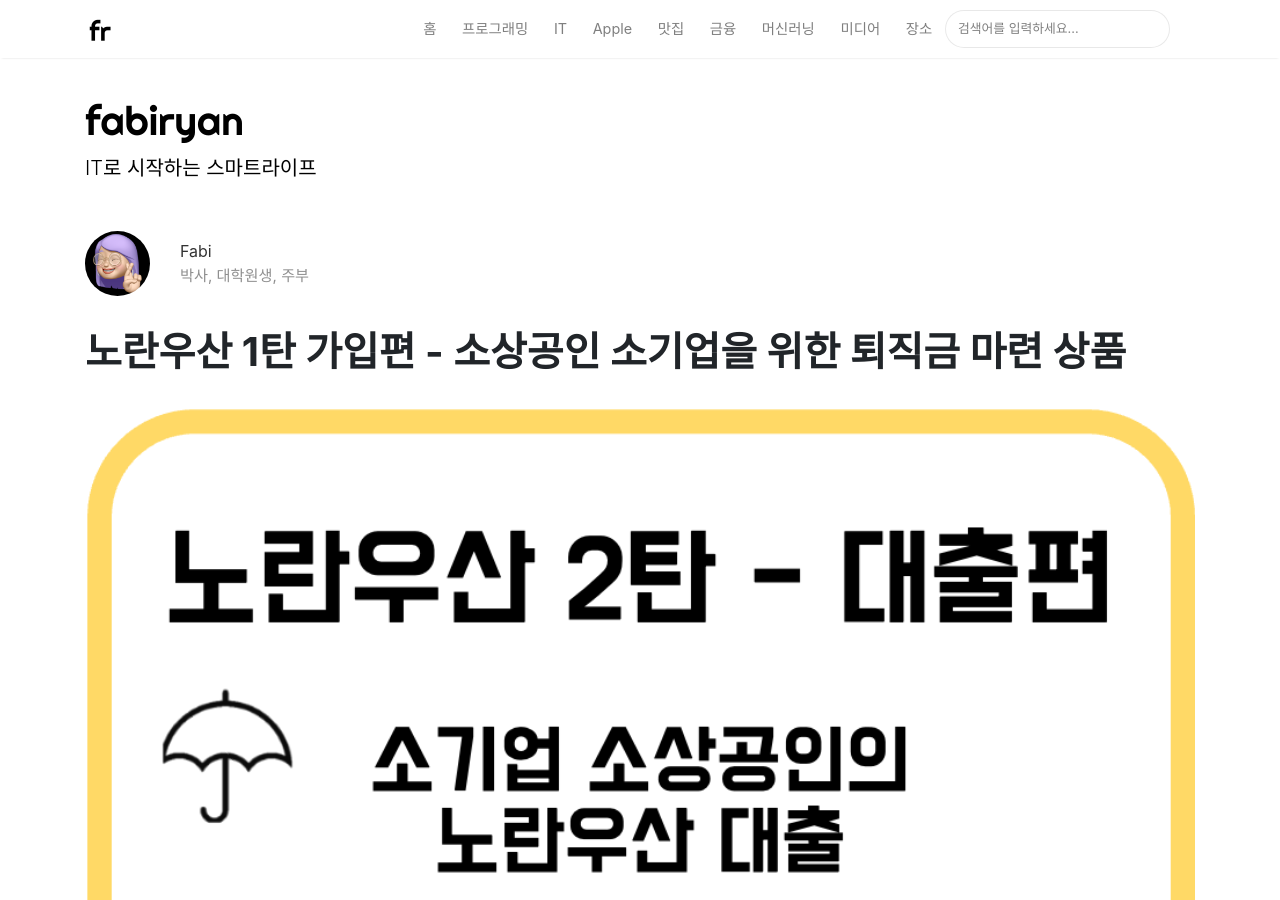
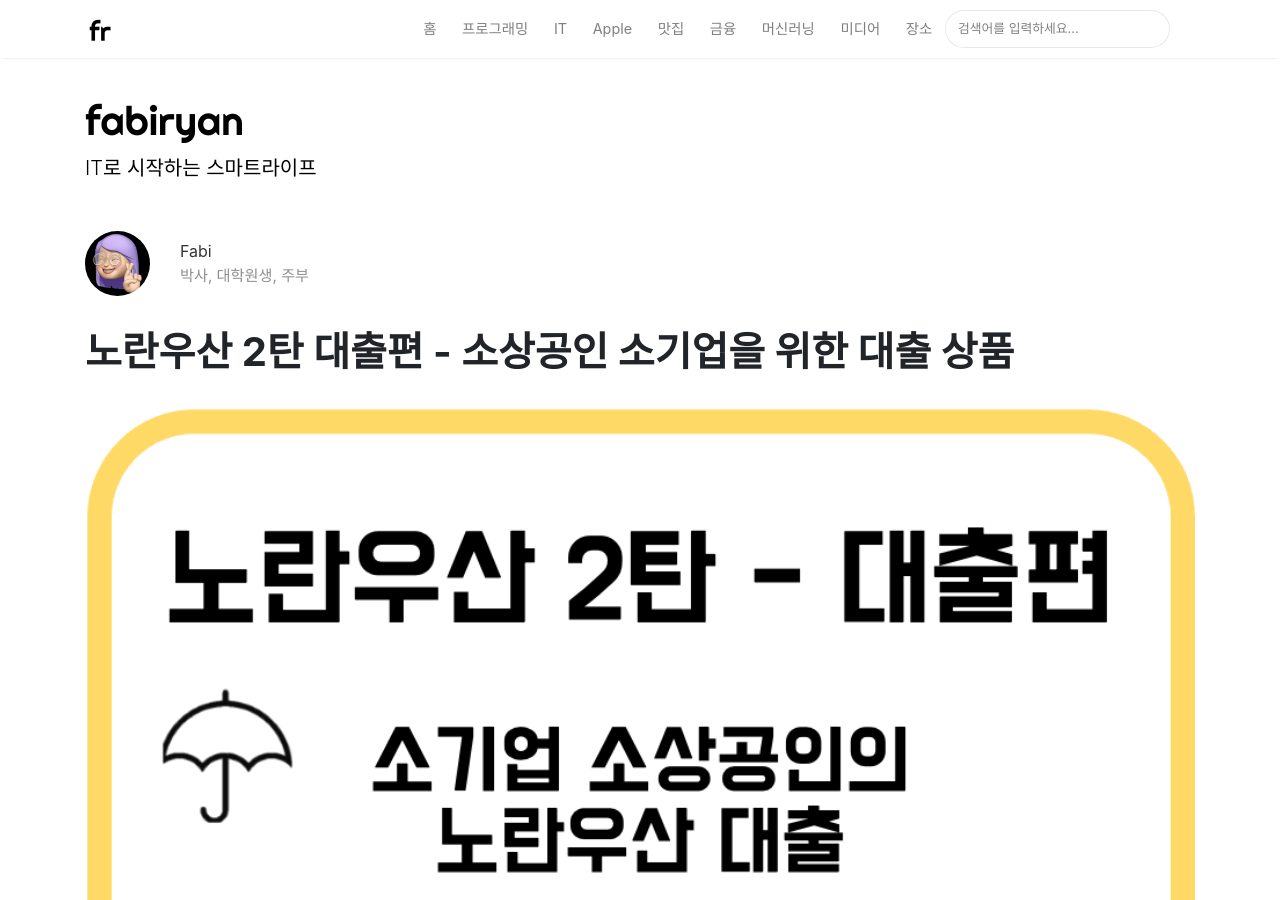
Before and after one commit to ryanlee92/ryanlee92.github.io, a Jekyll site: the page built from _posts/2023-08-03-yellow-2.md, in a window 1280 px wide and 900 px high. Built offline with Jekyll 4.4.1, drawn with Linux system fonts in a browser that asks for light colours; nearby versions of some CDN libraries; comment, search, counter and statistics services are not loaded.

Commit message:
post fixed

```diff
--- a/_posts/2023-08-03-yellow-2.md
+++ b/_posts/2023-08-03-yellow-2.md
@@ -1,6 +1,6 @@
 ---
 layout: post
-title:  "노란우산 1탄 가입편 - 소상공인 소기업을 위한 퇴직금 마련 상품"
+title:  "노란우산 2탄 대출편 - 소상공인 소기업을 위한 대출 상품"
 author: fabi
 categories: ["금융"]
 image: assets/images/yellow-2/thumbnail.png
```
